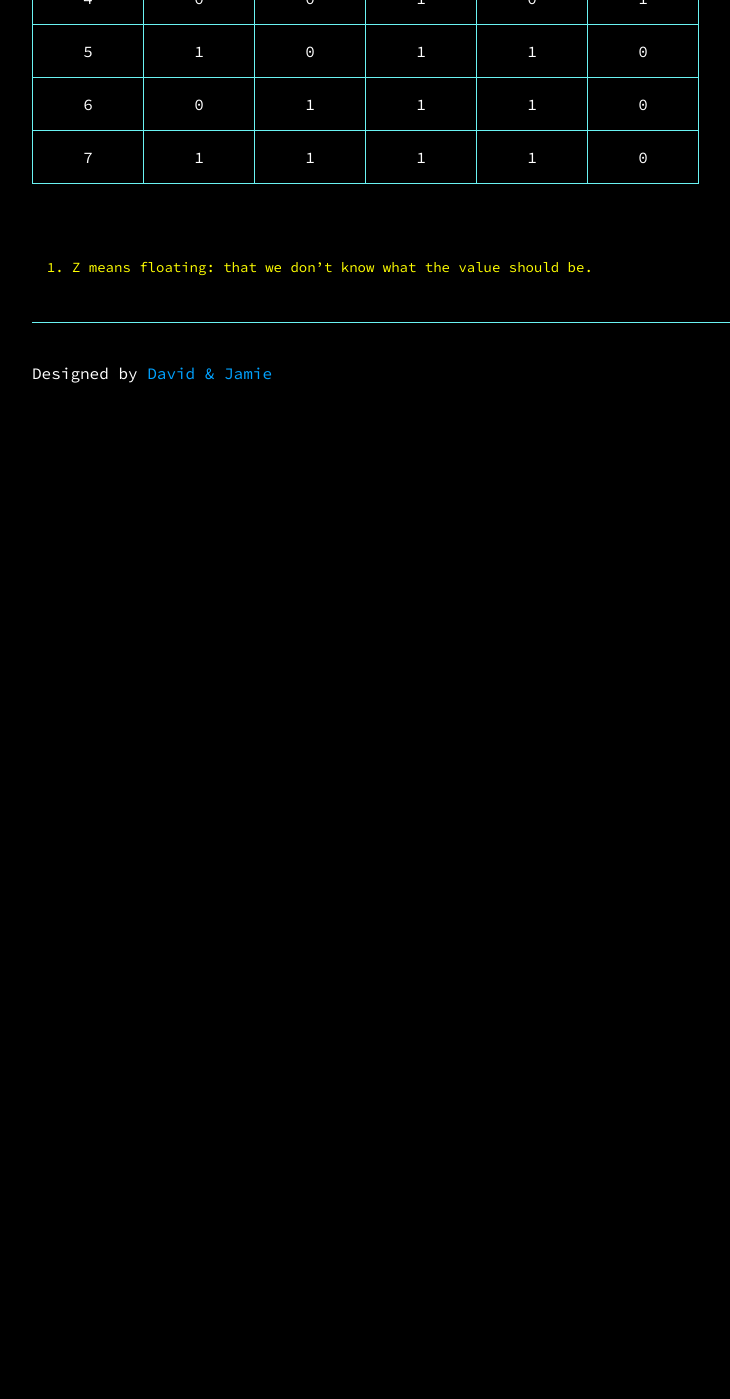
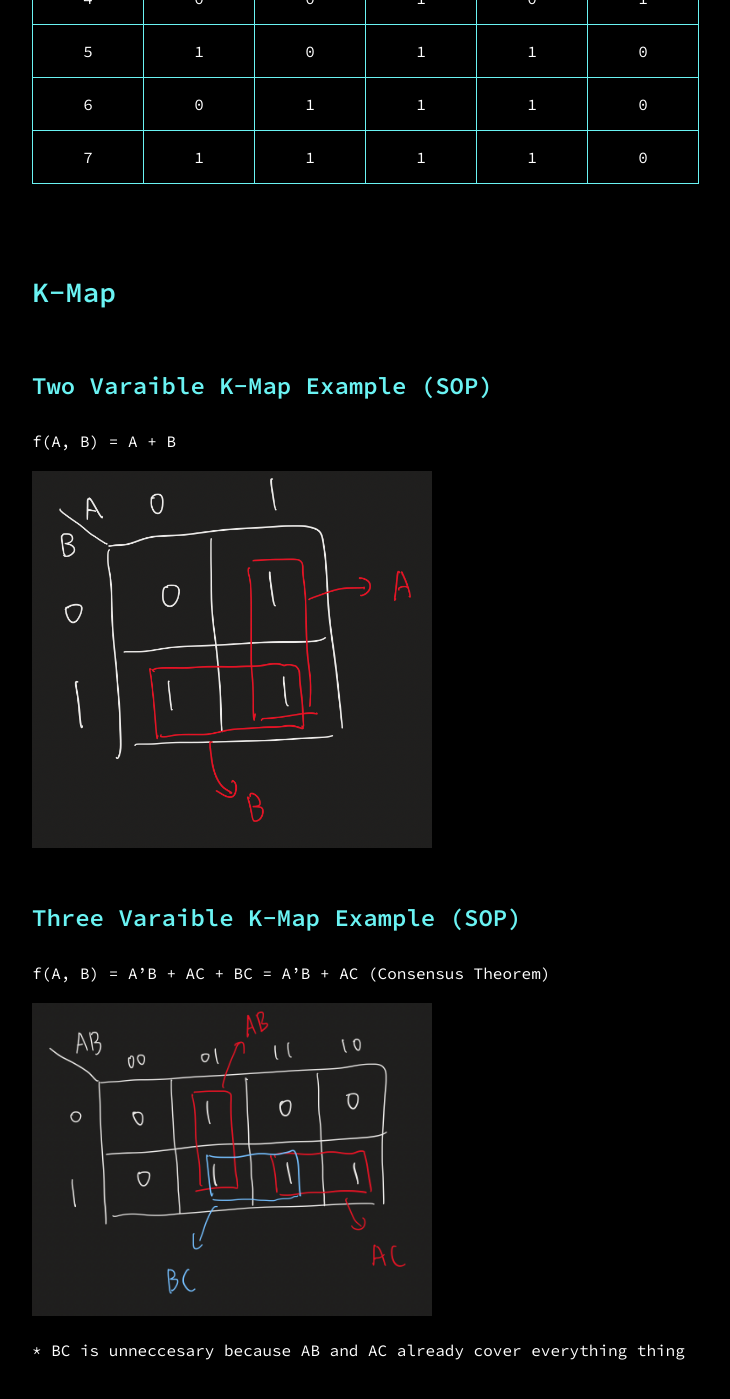
Before and after one commit to davidtso1219/davidtso1219.github.io, a Jekyll site: the page built from notes/winter_2022/cse_140/week_2.md, in a window 1280 px wide and 1400 px high, scrolled down 6017 px. Shown: the whole window, without its empty margins (158-888 px from the left). Built offline with Jekyll 4.4.1, drawn with Linux system fonts in a browser that asks for light colours; some web fonts are replaced; before the commit the page ends 6440 px from its top, so only the background shows below that.

Commit message:
Added kmap part for week2 for CSE 140 and week3 starter code for CSE 100

```diff
--- a/database.json
+++ b/database.json
@@ -13,7 +13,7 @@
         "courses": [
             {
                 "name": "CSE 100",
-                "weeks": 2
+                "weeks": 3
             },
             {
                 "name": "CSE 140",
--- a/notes/winter_2022/cse_140/week_2.md
+++ b/notes/winter_2022/cse_140/week_2.md
@@ -112,3 +112,19 @@ F'(a, b, c) = a'b'c' + a'bc' + a'b'c = **M(1, 3, 5, 6, 7)**
 | 5 | 1 | 0 | 1 | 1 | 0 |
 | 6 | 0 | 1 | 1 | 1 | 0 |
 | 7 | 1 | 1 | 1 | 1 | 0 |
+
+## K-Map
+
+### Two Varaible K-Map Example (SOP)
+
+f(A, B) = A + B
+
+![image](/assets/images/cse_140/week_2/two_var_kmap.png)
+
+### Three Varaible K-Map Example (SOP)
+
+f(A, B) = A'B + AC + BC = A'B + AC (Consensus Theorem)
+
+![image](/assets/images/cse_140/week_2/three_var_kmap.png)
+
+\* BC is unneccesary because AB and AC already cover everything thing
```
Also changed, not shown: notes/winter_2022/cse_100/week_3.md (added, +6 -0 lines), assets/images/cse_140/week_2/three_var_kmap.png (added), assets/images/cse_140/week_2/two_var_kmap.png (added).
